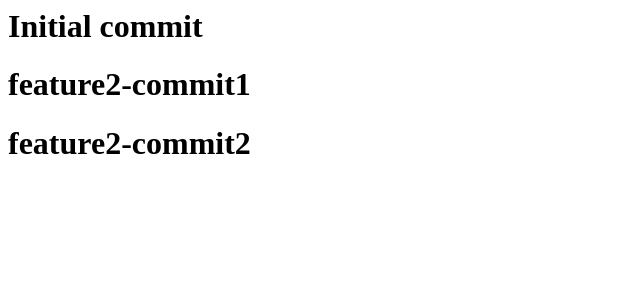
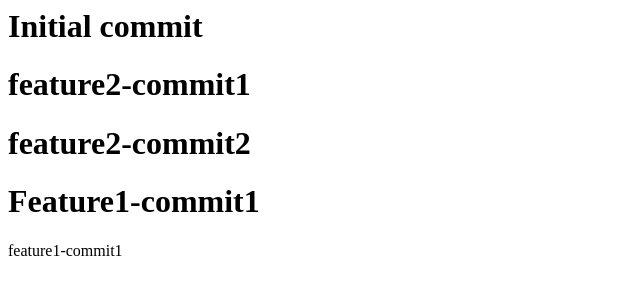
Before and after one commit to asbassan/GitHubCertificationProject, a plain HTML site: page index.html in a window 1280 px wide. Shown: the whole page, without its empty margins (0-640 px from the left). Drawn offline with Linux system fonts and the light colour scheme.

Commit message:
feature1-commit1

```diff
--- a/index.html
+++ b/index.html
@@ -7,5 +7,7 @@
 	<h1>Initial commit</h1>
 	<h1>feature2-commit1</h1>
 	<h1>feature2-commit2</h1>
+	<h1>Feature1-commit1</h1>
+feature1-commit1
 </body>
 </html>
```
